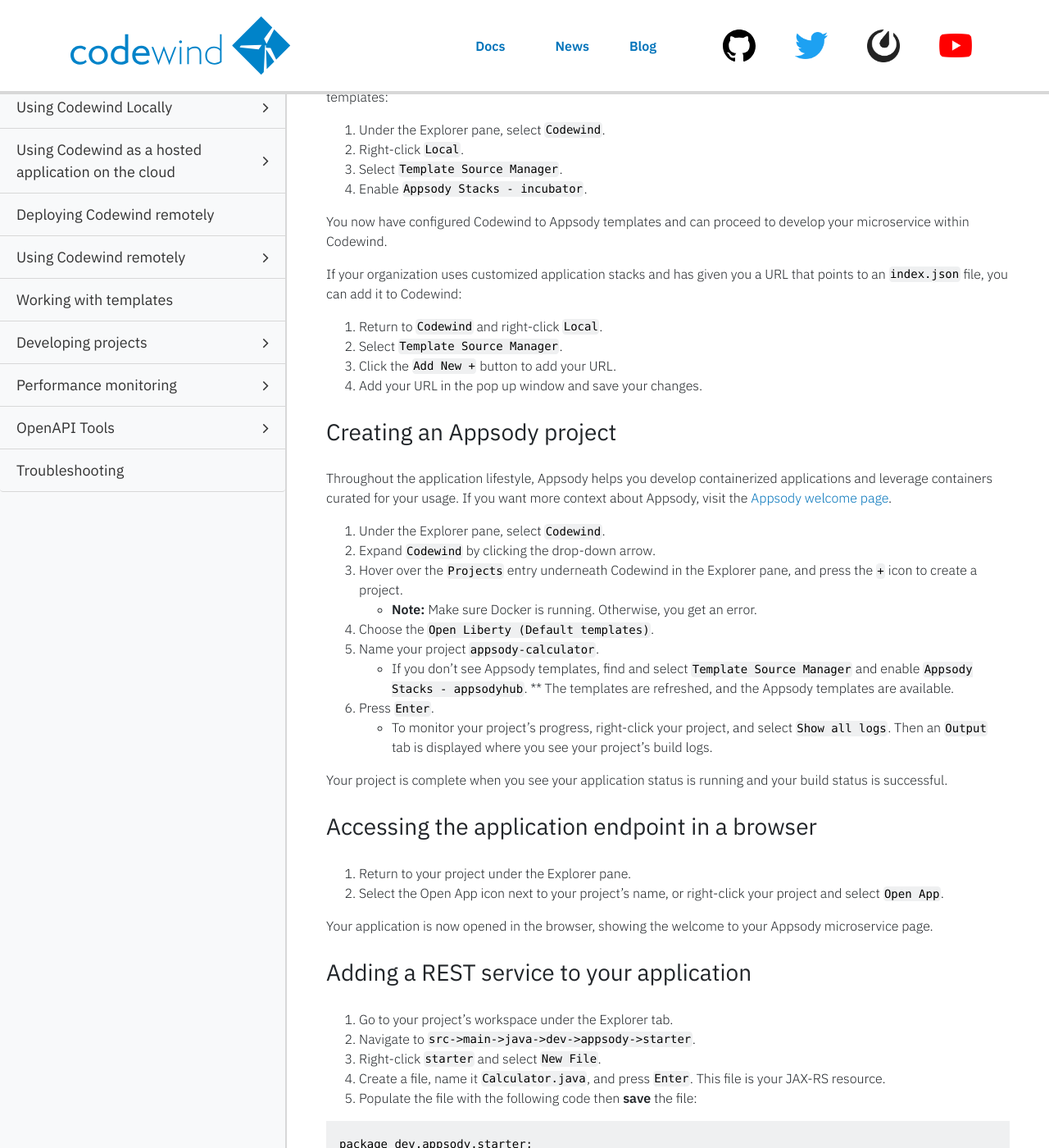
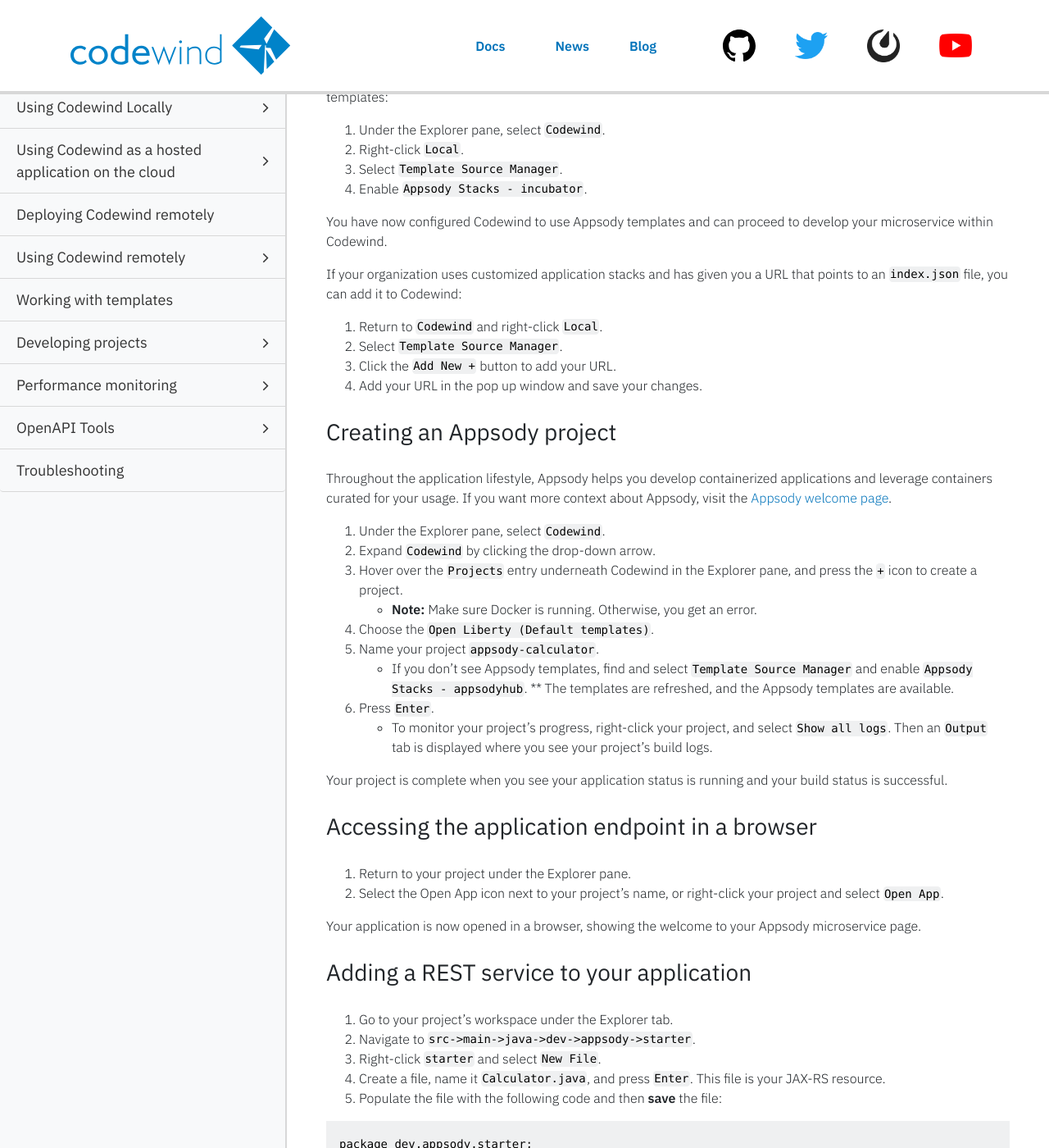
Before and after one commit to eclipse-archived/codewind-docs, a Jekyll site: the page built from docs/_documentations/codewind-vs-code-quick-guide.md, in a window 1280 px wide and 1400 px high, scrolled down 1550 px. Shown: the whole window at 82% size. Built offline with Jekyll 4.4.1, drawn with Linux system fonts in a browser that asks for light colours; nearby versions of some CDN libraries; comment, search, counter and statistics services are not loaded; some of the changed text lies outside the part shown.

Commit message:
further changes to wording and sentence structure
Signed-off-by: Jacob Berger <jacob.berger@ibm.com>

````diff
--- a/docs/_documentations/codewind-vs-code-quick-guide.md
+++ b/docs/_documentations/codewind-vs-code-quick-guide.md
@@ -49,7 +49,7 @@ Configure Codewind to use Appsody templates so you can focus exclusively on your
 3. Select `Template Source Manager`.
 4. Enable `Appsody Stacks - incubator`.
 
-You now have configured Codewind to Appsody templates and can proceed to develop your microservice within Codewind.
+You have now configured Codewind to use Appsody templates and can proceed to develop your microservice within Codewind.
 
 If your organization uses customized application stacks and has given you a URL that points to an `index.json` file, you can add it to Codewind:
 
@@ -78,14 +78,14 @@ Your project is complete when you see your application status is running and you
 1. Return to your project under the Explorer pane.
 2. Select the Open App icon next to your project's name, or right-click your project and select `Open App`.
 
-Your application is now opened in the browser, showing the welcome to your Appsody microservice page.
+Your application is now opened in a browser, showing the welcome to your Appsody microservice page.
 
 ### Adding a REST service to your application
  1. Go to your project's workspace under the Explorer tab.
  2. Navigate to `src->main->java->dev->appsody->starter`.
  3. Right-click `starter` and select `New File`.
  4. Create a file, name it `Calculator.java`, and press `Enter`. This file is your JAX-RS resource.
- 5. Populate the file with the following code then **save** the file:
+ 5. Populate the file with the following code and then **save** the file:
 
 ```
 package dev.appsody.starter;
````
Also changed, not shown: other parts of docs/_documentations/codewind-vs-code-quick-guide.md (+3 -3 lines).
